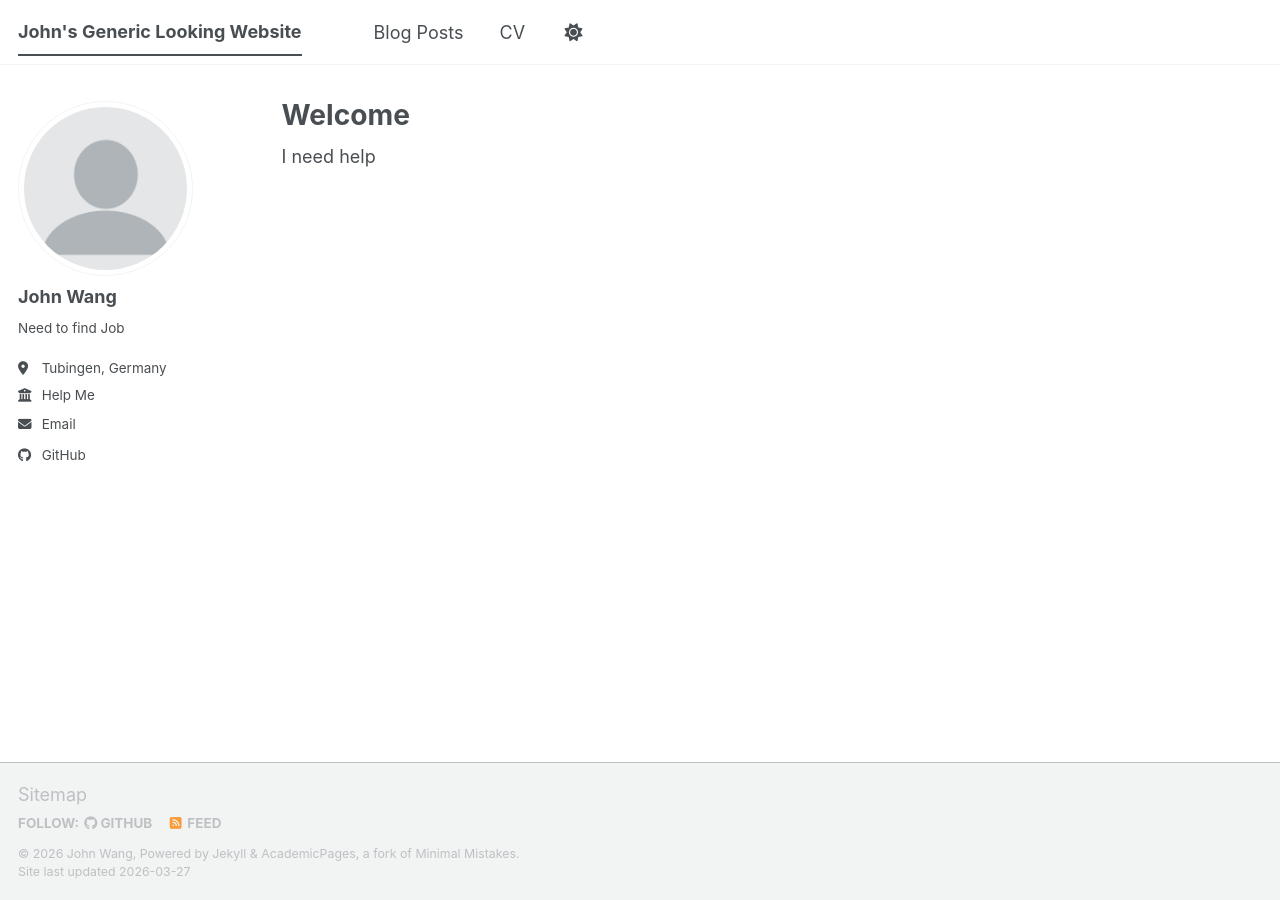
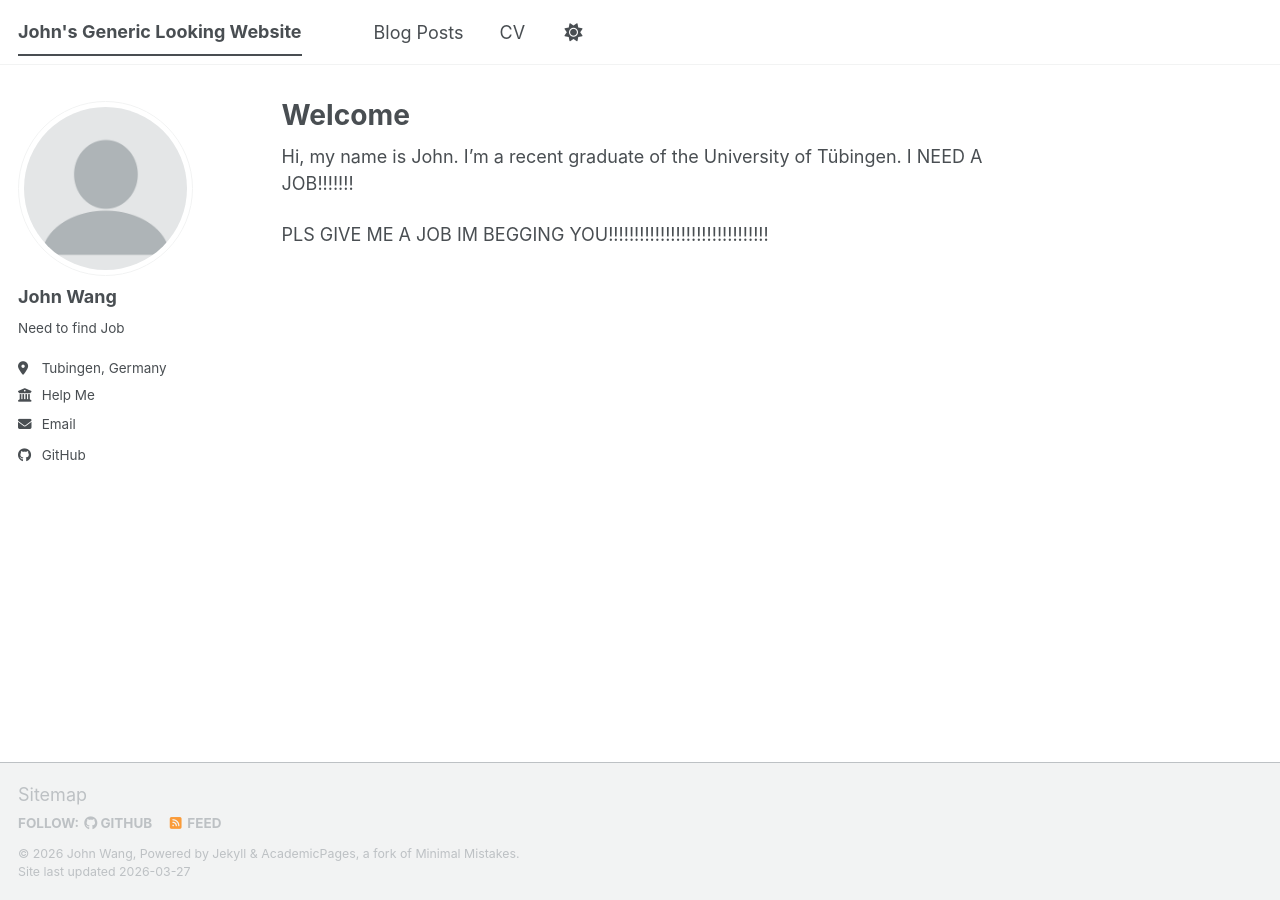
Before and after one commit to jzw2/jzw2.github.io, a Jekyll site: the page built from _pages/about.md, in a window 1280 px wide. Built offline with Jekyll 4.4.1, drawn with Linux system fonts in a browser that asks for light colours; a script bundle is joined from its source files by our own code; library files that are not in the unit come from our copies.

Commit message:
Update about

```diff
--- a/_pages/about.md
+++ b/_pages/about.md
@@ -7,4 +7,6 @@
   - /about.html
 ---
 
-I need help
+Hi, my name is John. I'm a recent graduate of the University of Tübingen. I NEED A JOB!!!!!!!
+
+PLS GIVE ME A JOB IM BEGGING YOU!!!!!!!!!!!!!!!!!!!!!!!!!!!!!!!
```
